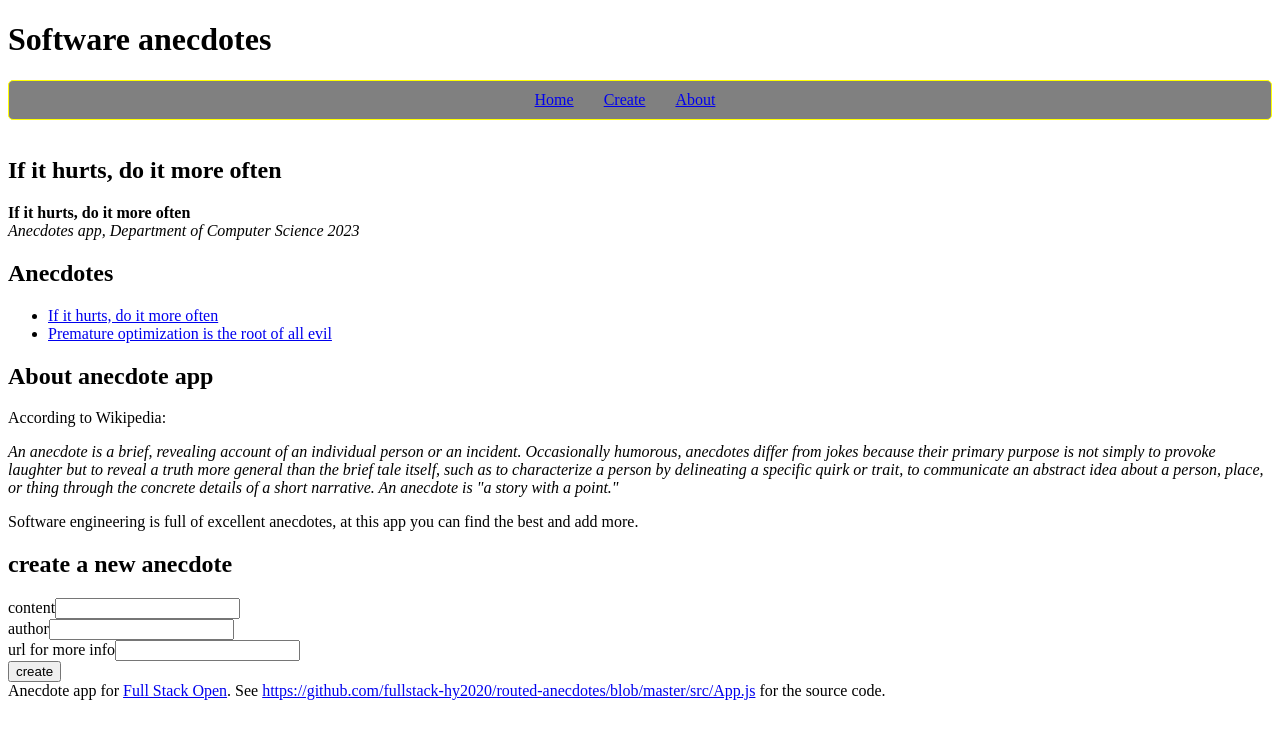
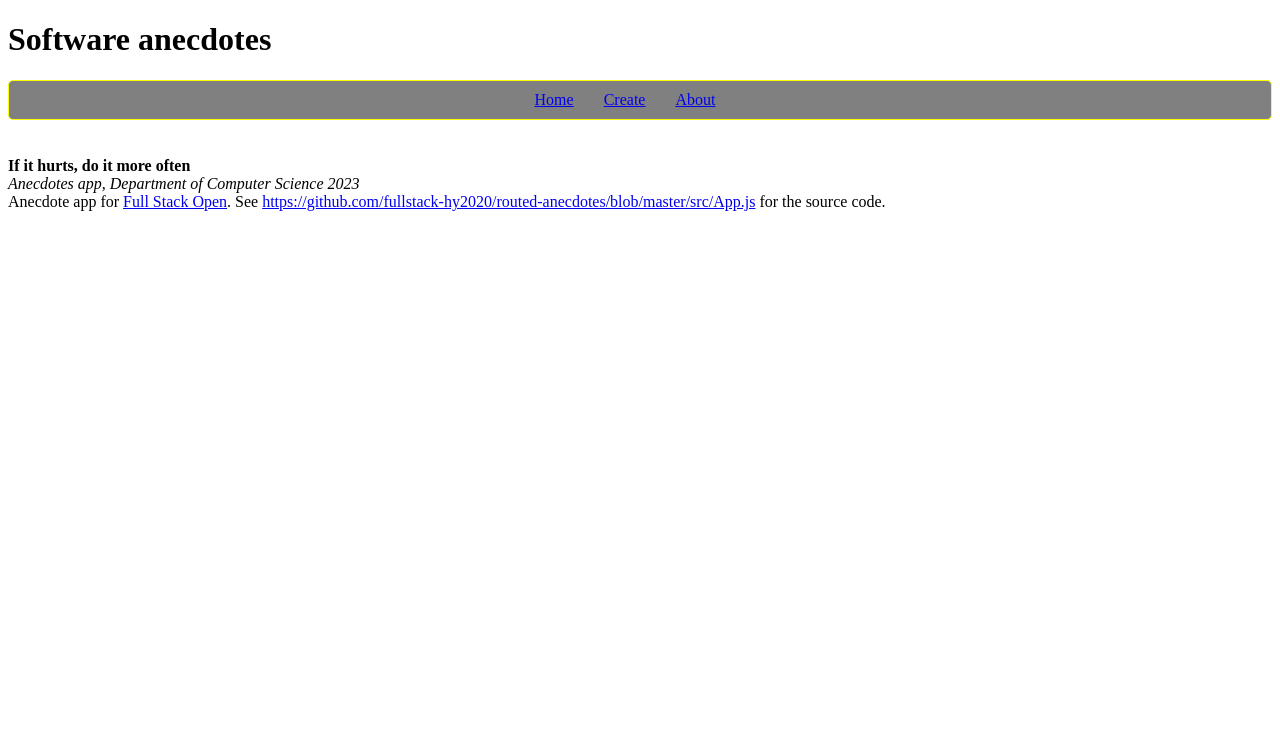
Before and after one commit to Amutha37/fullstackopen-part7-router, a React (Create React App) app: page /anecdotes/1 in a window 1280 px wide. Shown: the top 738 px of the page. Built offline with nearby package versions, Linux system fonts and the light colour scheme.

Commit message:
remove double rendering of one anecdote

```diff
--- a/src/App.js
+++ b/src/App.js
@@ -2,9 +2,12 @@
 import { useState } from 'react'
 import About from './components/About'
 import Footer from './components/Footer'
+
+import { Routes, Route, Link } from 'react-router-dom'
+import CreateNew from './components/CreateNew'
 import Anecdote from './components/Anecdote'
 import AnecdoteList from './components/AnecdoteList'
-import Menu from './components/Menu'
+// import Menu from './components/Menu'
 
 const App = () => {
   const navigate = useNavigate()
@@ -55,11 +58,38 @@
   return (
     <div>
       <h1>Software anecdotes</h1>
+      <div id='nav_bar'>
+        <Link className='link' to='/anecdotes'>
+          Home
+        </Link>
+        <Link className='link' to='/create'>
+          Create
+        </Link>
+        <Link className='link' to='/about'>
+          About
+        </Link>
+      </div>
 
-      <Menu anecdotes={anecdotes} />
+      <Routes>
+        <Route
+          path='/anecdotes/:id'
+          element={<Anecdote anecdote={anecdote} />}
+        />
+        <Route
+          path='/anecdotes'
+          element={<AnecdoteList anecdotes={anecdotes} />}
+        />
+        <Route path='/create' element={<CreateNew />} />
+        <Route path='/about' element={<About />} />
+      </Routes>
+
+      <div>
+        <i>Anecdotes app, Department of Computer Science 2023</i>
+      </div>
+      {/* <Menu anecdotes={anecdotes} />
       <AnecdoteList anecdotes={anecdotes} />
       <About />
-      <CreateNew addNew={addNew} />
+      <CreateNew addNew={addNew} /> */}
       <Footer />
     </div>
   )
@@ -103,53 +133,4 @@
 //   )
 // }
 
-const CreateNew = (props) => {
-  const [content, setContent] = useState('')
-  const [author, setAuthor] = useState('')
-  const [info, setInfo] = useState('')
-
-  const handleSubmit = (e) => {
-    e.preventDefault()
-    props.addNew({
-      content,
-      author,
-      info,
-      votes: 0,
-    })
-  }
-
-  return (
-    <div>
-      <h2>create a new anecdote</h2>
-      <form onSubmit={handleSubmit}>
-        <div>
-          content
-          <input
-            name='content'
-            value={content}
-            onChange={(e) => setContent(e.target.value)}
-          />
-        </div>
-        <div>
-          author
-          <input
-            name='author'
-            value={author}
-            onChange={(e) => setAuthor(e.target.value)}
-          />
-        </div>
-        <div>
-          url for more info
-          <input
-            name='info'
-            value={info}
-            onChange={(e) => setInfo(e.target.value)}
-          />
-        </div>
-        <button>create</button>
-      </form>
-    </div>
-  )
-}
-
 export default App
--- a/src/components/Anecdote.js
+++ b/src/components/Anecdote.js
@@ -1,14 +1,11 @@
-import { useParams } from 'react-router-dom'
+// import { useParams } from 'react-router-dom'
 
-const Anecdote = ({ anecdotes }) => {
-  const id = useParams().id
-  const anecdote = anecdotes.find((n) => n.id === Number(id))
+const Anecdote = ({ anecdote }) => {
+  // const id = useParams().id
+  // const anecdote = anecdotes.find((n) => n.id === Number(id))
   return (
     <div>
-      <h2>{anecdote.content}</h2>
-      <div>
-        <strong>{anecdote.content}</strong>
-      </div>
+      <strong>{anecdote.content}</strong>
     </div>
   )
 }
--- a/src/components/AnecdoteList.js
+++ b/src/components/AnecdoteList.js
@@ -25,7 +25,7 @@
 // }
 
 const AnecdoteList = ({ anecdotes }) => {
-  console.log('list', anecdotes)
+  console.log('LIST', anecdotes)
   return (
     <div>
       <h2>Anecdotes</h2>
```
